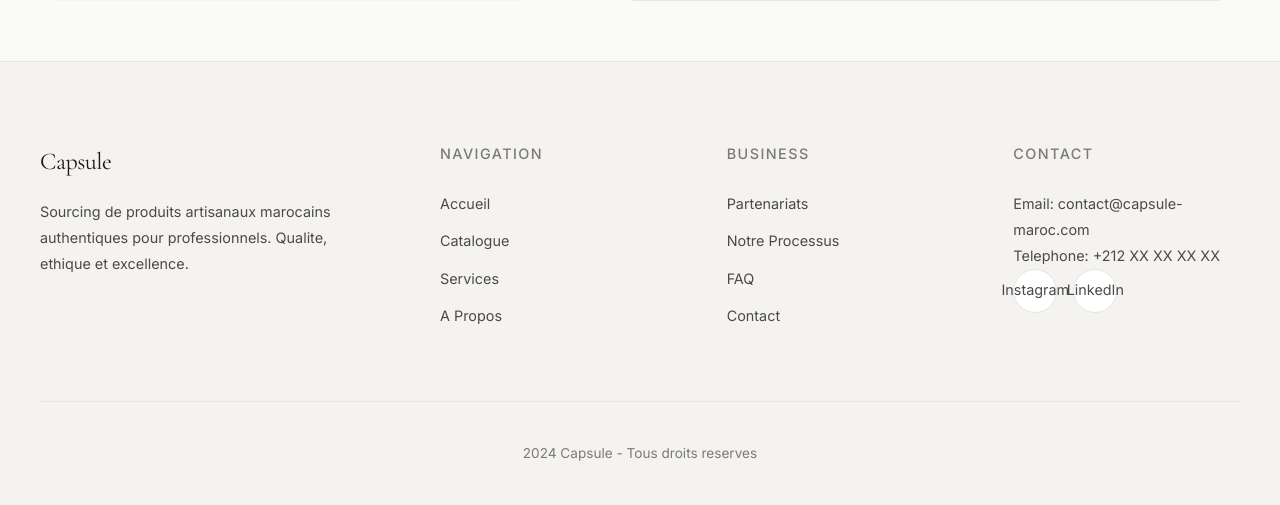
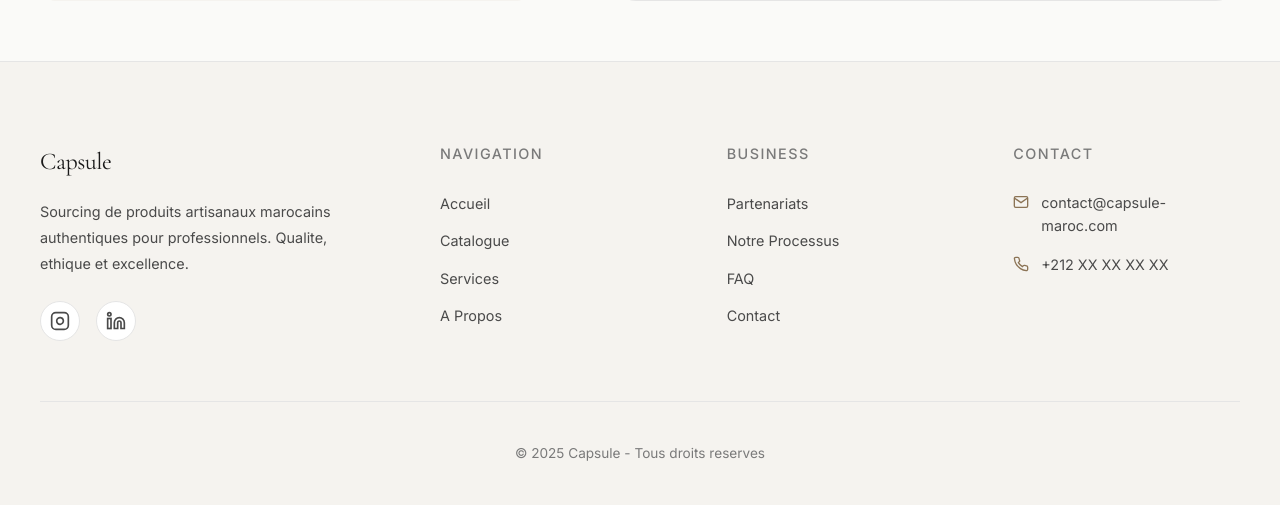
Before and after one commit to moa-digitalagency/CapsuleSourcing, a Flask app: page /contact in a window 1280 px wide. Shown: the part 1016-1521 px from the top of the page. Run offline with Flask 3, Linux system fonts and the light colour scheme.

Commit message:
Organize footer content and create a project README file
Update static CSS for footer layout, add SVG icons for social media and contact information, and create a comprehensive README.md file detailing the project structure, stack, and design.

Replit-Commit-Author: Agent
Replit-Commit-Session-Id: 84ff6963-c021-409e-9f6e-556f74ad75b5
Replit-Commit-Checkpoint-Type: full_checkpoint
Replit-Commit-Event-Id: 0184b680-b392-4bfe-b19c-75d1f3e00390
Replit-Commit-Screenshot-Url: https://storage.googleapis.com/screenshot-production-us-central1/85157835-a812-45f9-8491-7b8829b2bc1f/84ff6963-c021-409e-9f6e-556f74ad75b5/DMjRK3q

```diff
--- a/static/css/style.css
+++ b/static/css/style.css
@@ -992,6 +992,70 @@ main {
     transform: translateY(-3px);
 }
 
+.footer-social {
+    display: flex;
+    gap: 1rem;
+    margin-top: 1.5rem;
+}
+
+.social-icon {
+    width: 40px;
+    height: 40px;
+    border-radius: 50%;
+    background-color: var(--color-white);
+    display: flex;
+    align-items: center;
+    justify-content: center;
+    color: var(--color-text-secondary);
+    text-decoration: none;
+    transition: var(--transition-smooth);
+    border: 1px solid var(--color-border);
+}
+
+.social-icon:hover {
+    background-color: var(--color-primary);
+    color: var(--color-white);
+    border-color: var(--color-primary);
+    transform: translateY(-3px);
+}
+
+.social-icon svg {
+    stroke: currentColor;
+}
+
+.footer-contact .contact-list {
+    list-style: none;
+    padding: 0;
+    margin: 0;
+}
+
+.footer-contact .contact-list li {
+    display: flex;
+    align-items: flex-start;
+    gap: 0.75rem;
+    margin-bottom: 1rem;
+    color: var(--color-text-secondary);
+    font-size: 0.9rem;
+    line-height: 1.6;
+}
+
+.footer-contact .contact-list li svg {
+    flex-shrink: 0;
+    margin-top: 3px;
+    stroke: var(--color-primary);
+}
+
+.footer-contact .contact-list li a {
+    color: var(--color-text-secondary);
+    text-decoration: none;
+    transition: var(--transition-fast);
+    word-break: break-word;
+}
+
+.footer-contact .contact-list li a:hover {
+    color: var(--color-primary);
+}
+
 .footer-bottom {
     text-align: center;
     padding-top: 40px;
--- a/templates/base.html
+++ b/templates/base.html
@@ -54,6 +54,22 @@
                 <div class="footer-section footer-brand">
                     <h3>Capsule</h3>
                     <p>Sourcing de produits artisanaux marocains authentiques pour professionnels. Qualite, ethique et excellence.</p>
+                    <div class="footer-social">
+                        <a href="#" class="social-icon" aria-label="Instagram">
+                            <svg width="20" height="20" viewBox="0 0 24 24" fill="none" stroke="currentColor" stroke-width="2">
+                                <rect x="2" y="2" width="20" height="20" rx="5" ry="5"/>
+                                <path d="M16 11.37A4 4 0 1 1 12.63 8 4 4 0 0 1 16 11.37z"/>
+                                <line x1="17.5" y1="6.5" x2="17.51" y2="6.5"/>
+                            </svg>
+                        </a>
+                        <a href="#" class="social-icon" aria-label="LinkedIn">
+                            <svg width="20" height="20" viewBox="0 0 24 24" fill="none" stroke="currentColor" stroke-width="2">
+                                <path d="M16 8a6 6 0 0 1 6 6v7h-4v-7a2 2 0 0 0-2-2 2 2 0 0 0-2 2v7h-4v-7a6 6 0 0 1 6-6z"/>
+                                <rect x="2" y="9" width="4" height="12"/>
+                                <circle cx="4" cy="4" r="2"/>
+                            </svg>
+                        </a>
+                    </div>
                 </div>
                 <div class="footer-section">
                     <h4>Navigation</h4>
@@ -73,18 +89,27 @@
                         <li><a href="{{ url_for('main.contact') }}">Contact</a></li>
                     </ul>
                 </div>
-                <div class="footer-section">
+                <div class="footer-section footer-contact">
                     <h4>Contact</h4>
-                    <p>Email: contact@capsule-maroc.com</p>
-                    <p>Telephone: +212 XX XX XX XX</p>
-                    <div class="social-links">
-                        <a href="#" class="social-link">Instagram</a>
-                        <a href="#" class="social-link">LinkedIn</a>
-                    </div>
+                    <ul class="contact-list">
+                        <li>
+                            <svg width="16" height="16" viewBox="0 0 24 24" fill="none" stroke="currentColor" stroke-width="2">
+                                <path d="M4 4h16c1.1 0 2 .9 2 2v12c0 1.1-.9 2-2 2H4c-1.1 0-2-.9-2-2V6c0-1.1.9-2 2-2z"/>
+                                <polyline points="22,6 12,13 2,6"/>
+                            </svg>
+                            <a href="mailto:contact@capsule-maroc.com">contact@capsule-maroc.com</a>
+                        </li>
+                        <li>
+                            <svg width="16" height="16" viewBox="0 0 24 24" fill="none" stroke="currentColor" stroke-width="2">
+                                <path d="M22 16.92v3a2 2 0 0 1-2.18 2 19.79 19.79 0 0 1-8.63-3.07 19.5 19.5 0 0 1-6-6 19.79 19.79 0 0 1-3.07-8.67A2 2 0 0 1 4.11 2h3a2 2 0 0 1 2 1.72 12.84 12.84 0 0 0 .7 2.81 2 2 0 0 1-.45 2.11L8.09 9.91a16 16 0 0 0 6 6l1.27-1.27a2 2 0 0 1 2.11-.45 12.84 12.84 0 0 0 2.81.7A2 2 0 0 1 22 16.92z"/>
+                            </svg>
+                            <span>+212 XX XX XX XX</span>
+                        </li>
+                    </ul>
                 </div>
             </div>
             <div class="footer-bottom">
-                <p>2024 Capsule - Tous droits reserves</p>
+                <p>&copy; 2025 Capsule - Tous droits reserves</p>
             </div>
         </div>
     </footer>
```
Also changed, not shown: README.md (added), attached_assets/image_1764163582757.png (added), 1 other file.
